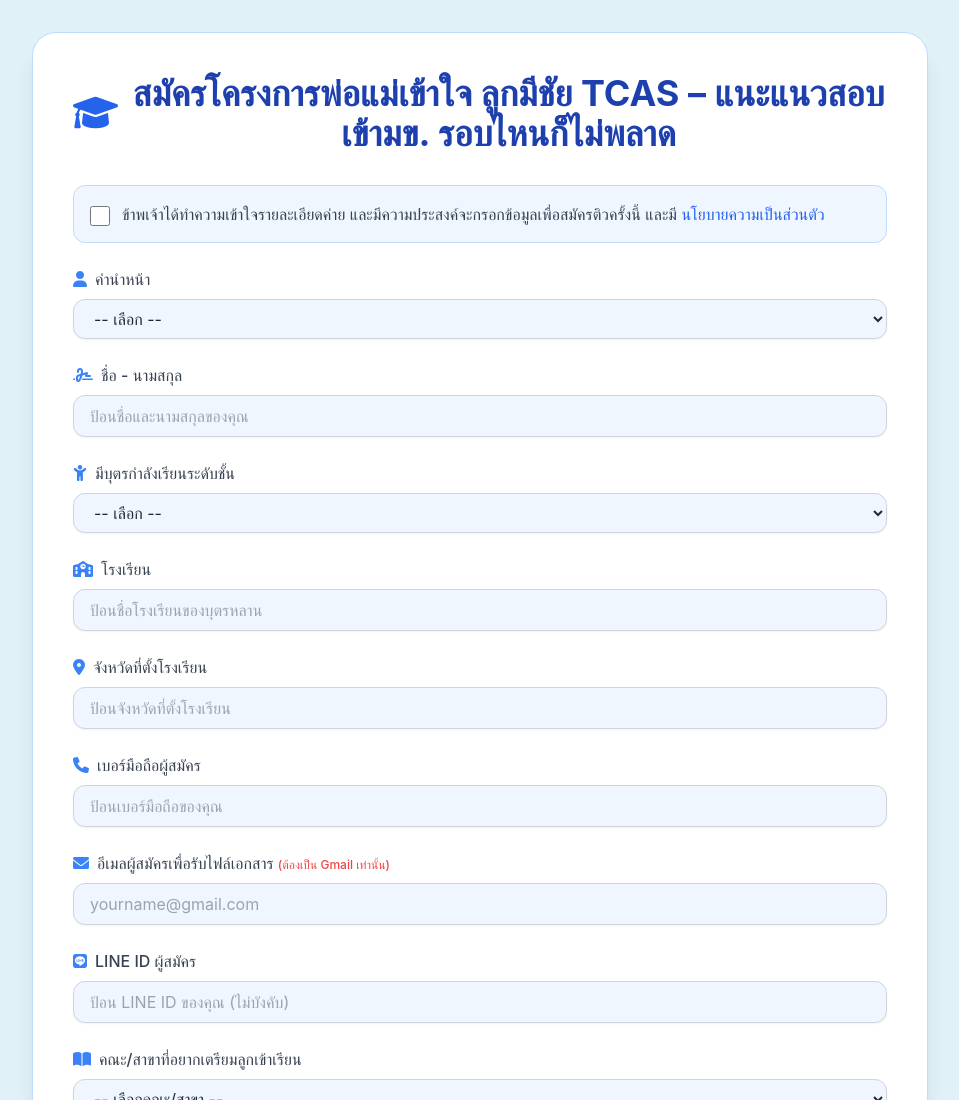
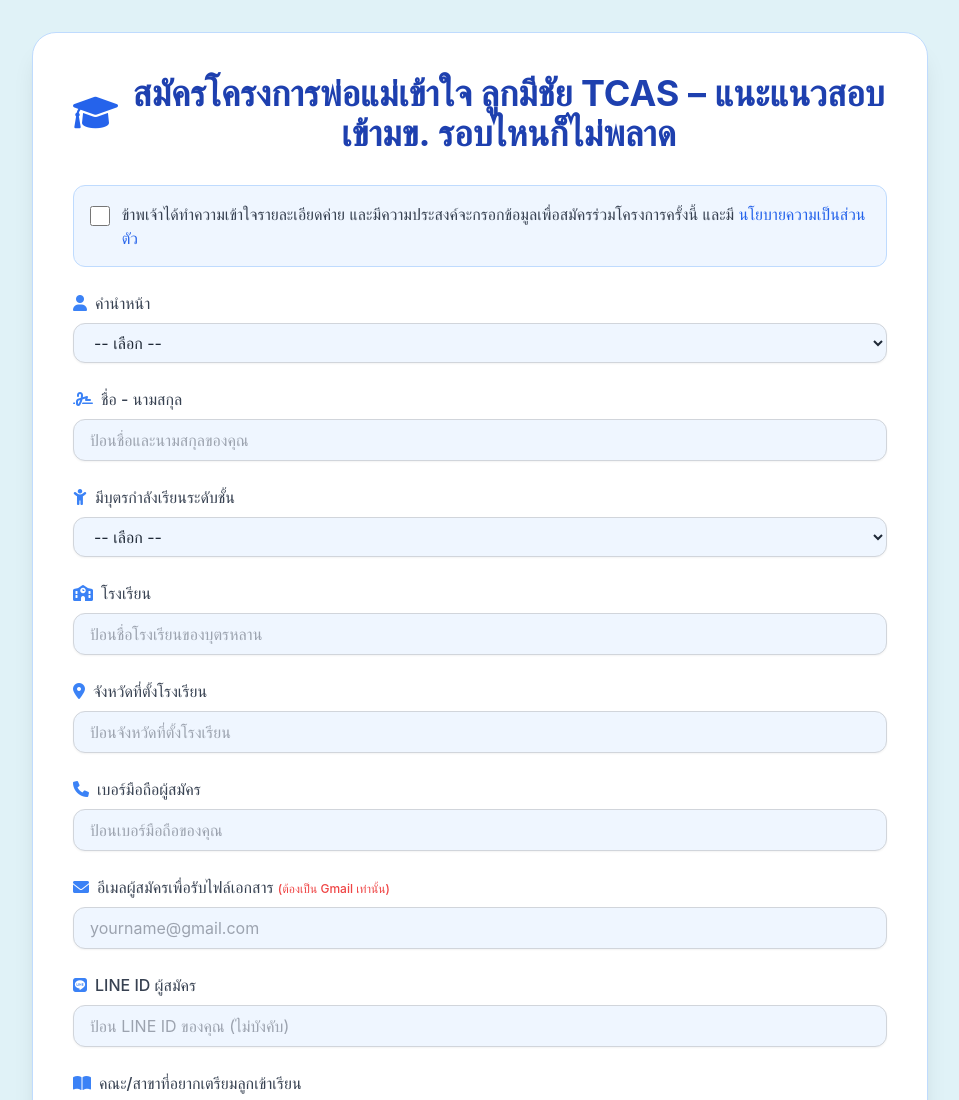
Before and after one commit to theactkk/FamilyTCAS, a plain HTML site: page index.html in a window 1280 px wide. Shown: the top 1100 px of the page, without its empty margins (160-1119 px from the left). Drawn offline with nearby package versions, Linux system fonts and the light colour scheme.

Commit message:
Update index.html

```diff
--- a/index.html
+++ b/index.html
@@ -46,7 +46,7 @@
                 <input type="checkbox" id="acceptTerms" name="acceptTerms" required
                        class="mt-1 w-5 h-5 text-blue-600 bg-gray-100 border-gray-300 rounded focus:ring-blue-500">
                 <label for="acceptTerms" class="text-sm sm:text-base text-gray-700 leading-relaxed">
-                    ข้าพเจ้าได้ทำความเข้าใจรายละเอียดค่าย และมีความประสงค์จะกรอกข้อมูลเพื่อสมัครติวครั้งนี้ และมี
+                    ข้าพเจ้าได้ทำความเข้าใจรายละเอียดค่าย และมีความประสงค์จะกรอกข้อมูลเพื่อสมัครร่วมโครงการครั้งนี้ และมี
                     <a href="https://www.theactkk.net/นโยบายความเป็นส่วนตัว" target="_blank"
                        class="text-blue-600 hover:underline font-medium">นโยบายความเป็นส่วนตัว</a>
                 </label>
```
